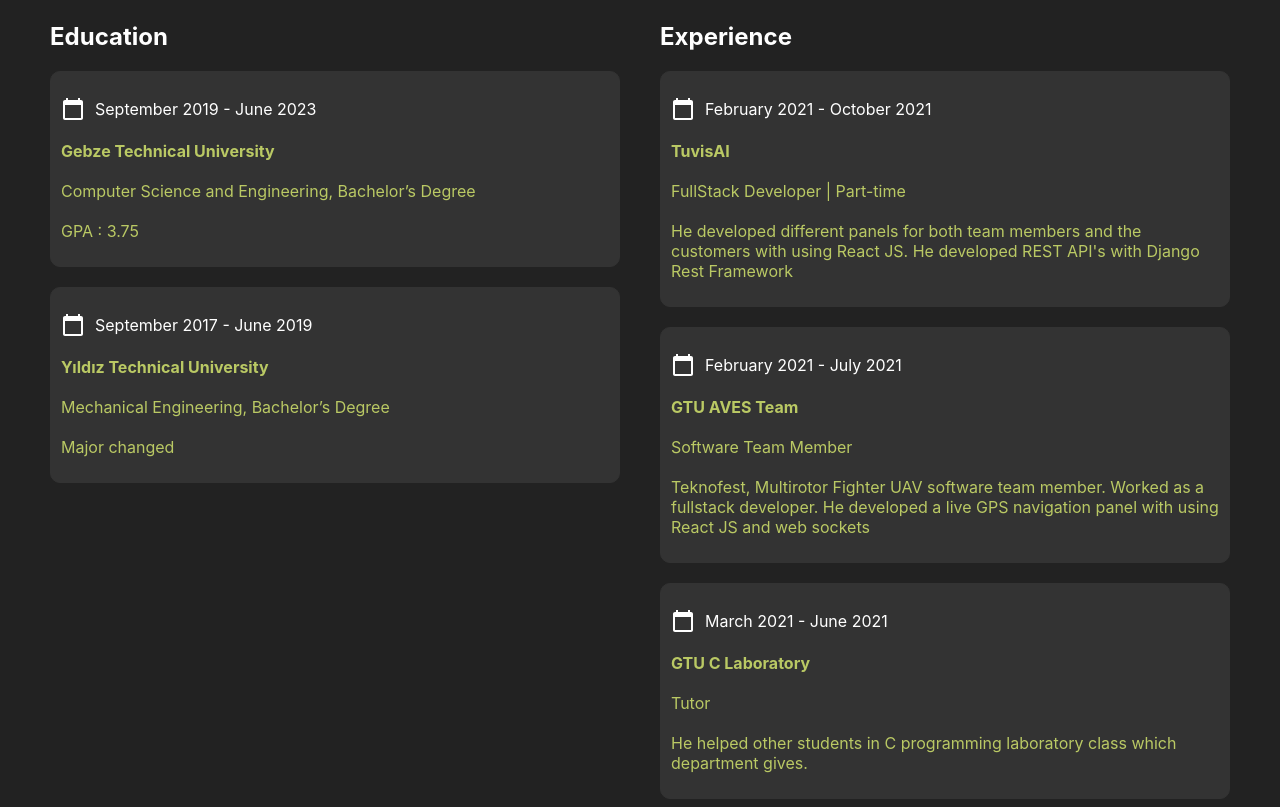
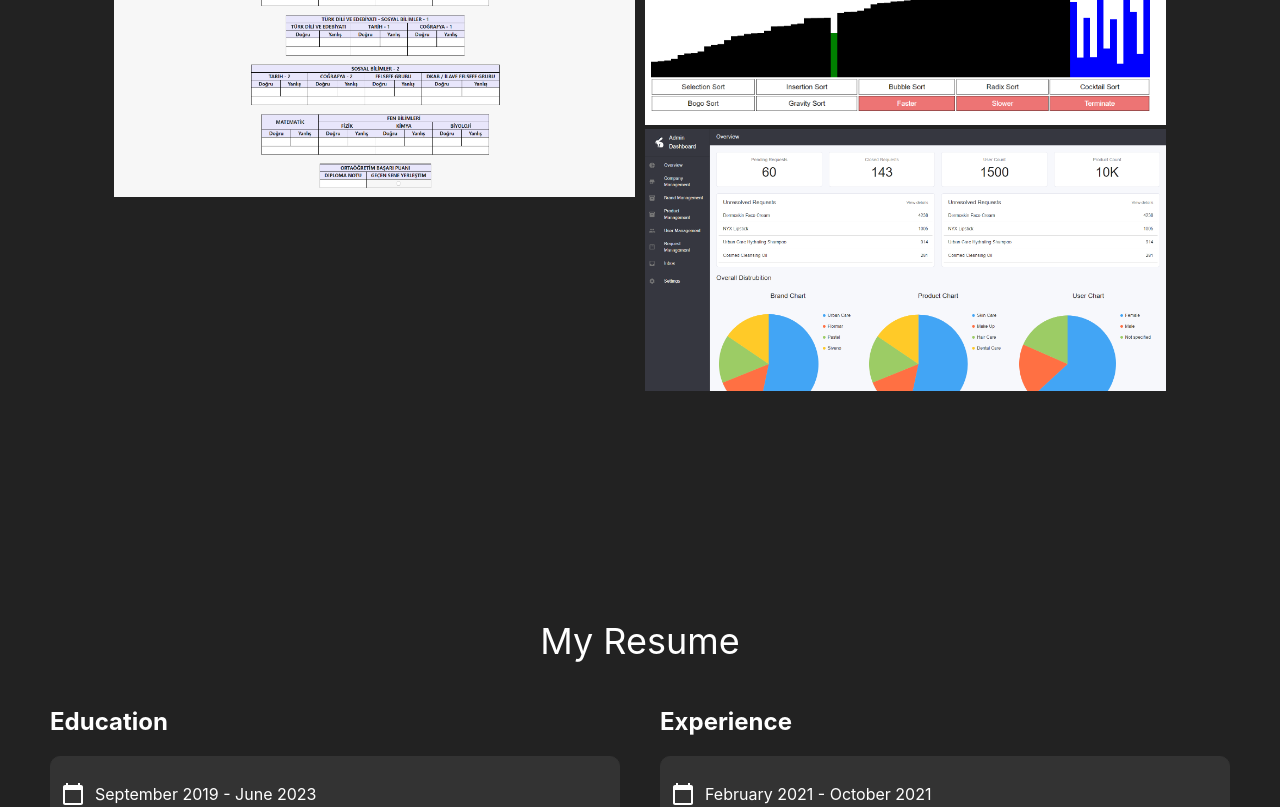
Before and after one commit to barisayyildiz/my-portfolio-page, a Next.js app: page / in a window 1280 px wide. Shown: the part 1620-2427 px from the top of the page. Built offline with nearby package versions, Linux system fonts and the light colour scheme.

Commit message:
ortalama güncellendi :(

```diff
--- a/components/Projects/ProjectStyles.js
+++ b/components/Projects/ProjectStyles.js
@@ -1,15 +1,17 @@
 import styled from "styled-components";
 
 export const ProjectsWrapper = styled.div`
-	width: 100%;
+	width: 90%;
+	margin: 0px auto;
 	text-align: center;
 	padding: 100px 50px;
 	.projects_grid{
-		column-count: 3;
+		column-count: 2;
   	column-gap: 10px;
 	}
 
 	@media (max-width: 768px) {
+		width: 100%;
     .projects_grid{
 			column-count: 2;
 			column-gap: 10px;
@@ -17,6 +19,7 @@
   }
 
 	@media (max-width: 540px) {
+		width: 100%;
     .projects_grid{
 			column-count: 1;
 			column-gap: 0px;
--- a/data/index.js
+++ b/data/index.js
@@ -49,6 +49,11 @@
 		demo : "https://barisayyildiz.github.io/Sorting-Algorithms-Visualizer/",
 		image : "/images/sorting.png"
 	},
+	{
+		name : "Anicare Admin Panel",
+		code : "https://github.com/barisayyildiz/anicare_admin_paneli",
+		image : "/images/adminpanel.png"
+	}
 ]
 
 
@@ -57,7 +62,7 @@
 		date : "September 2019 - June 2023",
 		school : "Gebze Technical University",
 		major : "Computer Science and Engineering, Bachelor’s Degree",
-		info : "GPA : 3.75"
+		info : "GPA : 3.53"
 	},
 	{
 		date : "September 2017 - June 2019",
```
Also changed, not shown: public/images/adminpanel.png (added).
